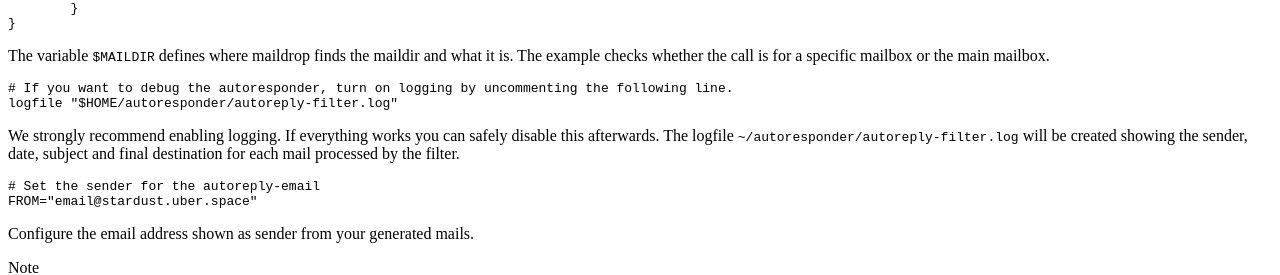
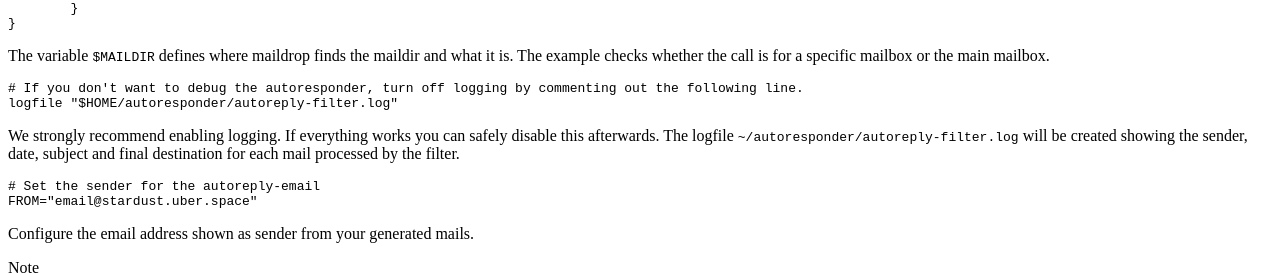
Before and after one commit to Uberspace/lab, a Sphinx documentation site: the page built from source/guide_maildrop-autoresponder.rst, in a window 1280 px wide and 900 px high, scrolled down 4036 px. Shown: the part 179-454 px from the top of the window. Built offline with Sphinx 7.4.7 and the Read the Docs theme 2.0.0, drawn with Linux system fonts in a browser that asks for light colours.

Commit message:
[maildrop autoresponder] update guide
+ fixed typo

```diff
--- a/source/guide_maildrop-autoresponder.rst
+++ b/source/guide_maildrop-autoresponder.rst
@@ -76,7 +76,7 @@ The variable ``$MAILDIR`` defines where maildrop finds the maildir and what it i
 
 .. code-block:: ini
 
-	# If you want to debug the autoresponder, turn on logging by uncommenting the following line.
+	# If you don't want to debug the autoresponder, turn off logging by commenting out the following line.
 	logfile "$HOME/autoresponder/autoreply-filter.log"
 
 We strongly recommend enabling logging. If everything works you can safely disable this afterwards. The logfile ``~/autoresponder/autoreply-filter.log`` will be created showing the sender, date, subject and final destination for each mail processed by the filter.
```
